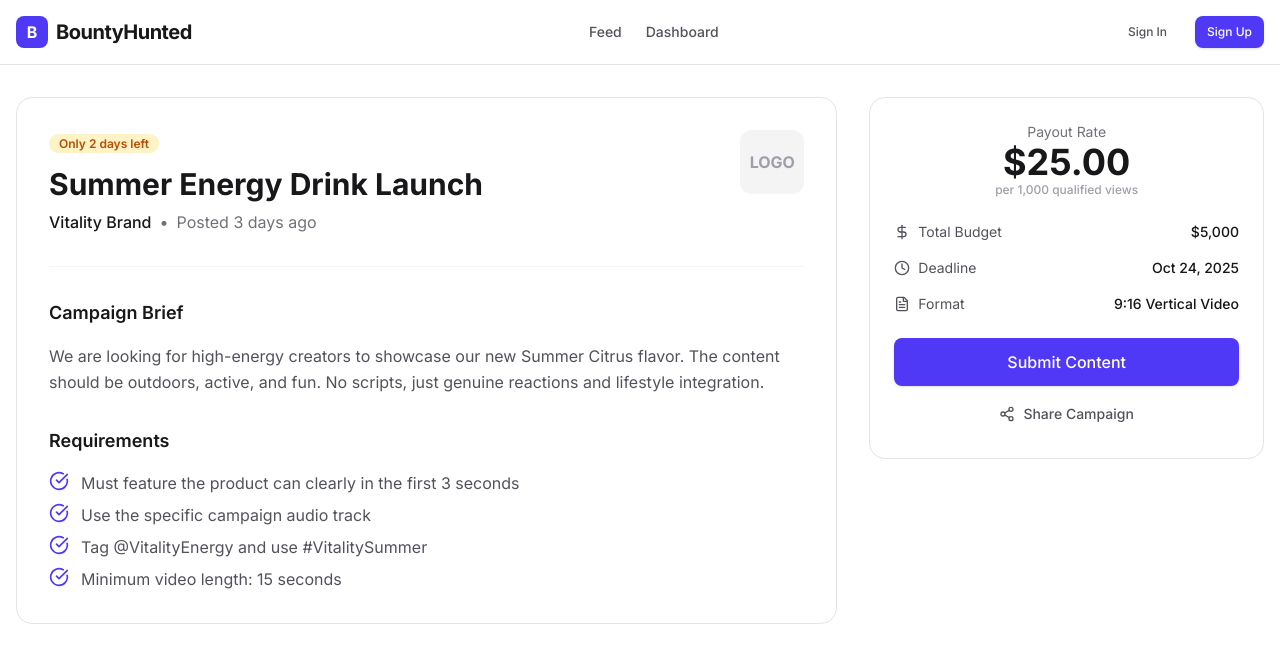
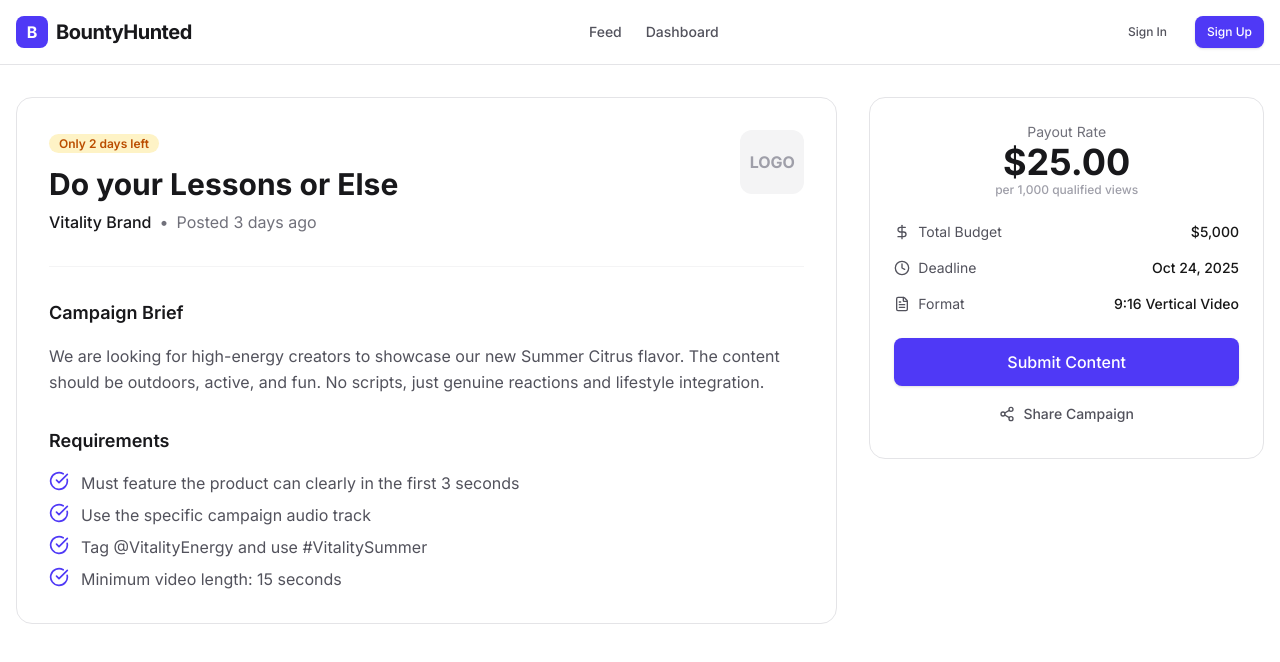
Before and after one commit to VeinDevTtv/ugcbounty, a Next.js app in the folder ugc-platform/: page /1 in a window 1280 px wide. Shown: the top 662 px of the page. Built offline with nearby package versions, Linux system fonts and the light colour scheme; no server answers.

Commit message:
Update page.tsx

```diff
--- a/ugc-platform/src/app/[id]/page.tsx
+++ b/ugc-platform/src/app/[id]/page.tsx
@@ -26,7 +26,7 @@ export default function BountyDetails({ params }: { params: { id: string } }) {
                     <div className="flex items-start justify-between">
                         <div>
                             <Badge variant="warning">Only 2 days left</Badge>
-                            <h1 className="mt-3 text-3xl font-bold text-zinc-900">Summer Energy Drink Launch</h1>
+                            <h1 className="mt-3 text-3xl font-bold text-zinc-900">Do your Lessons or Else</h1>
                             <div className="mt-2 flex items-center gap-2 text-zinc-500">
                                 <span className="font-medium text-zinc-900">Vitality Brand</span>
                                 <span>•</span>
```
